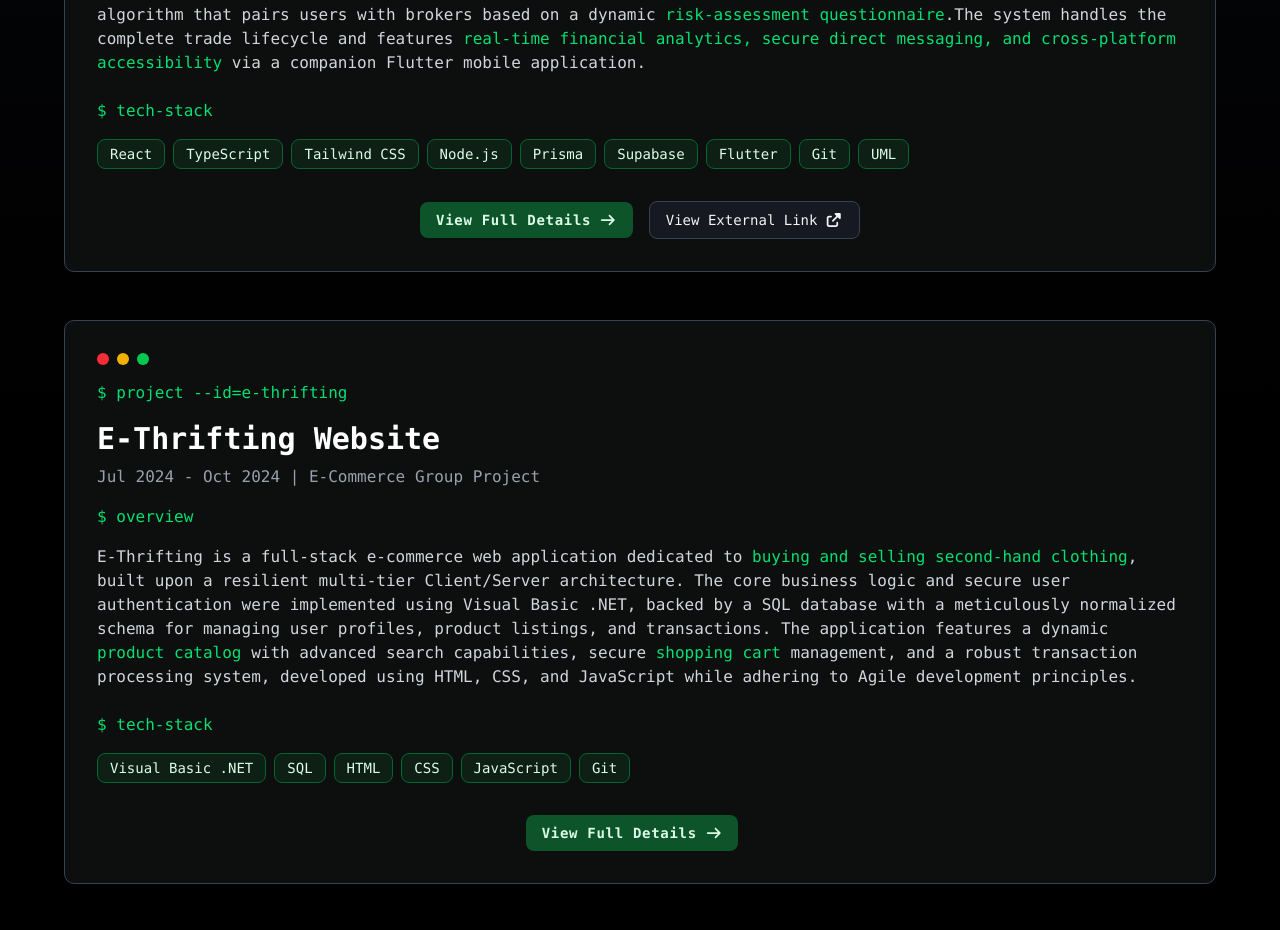
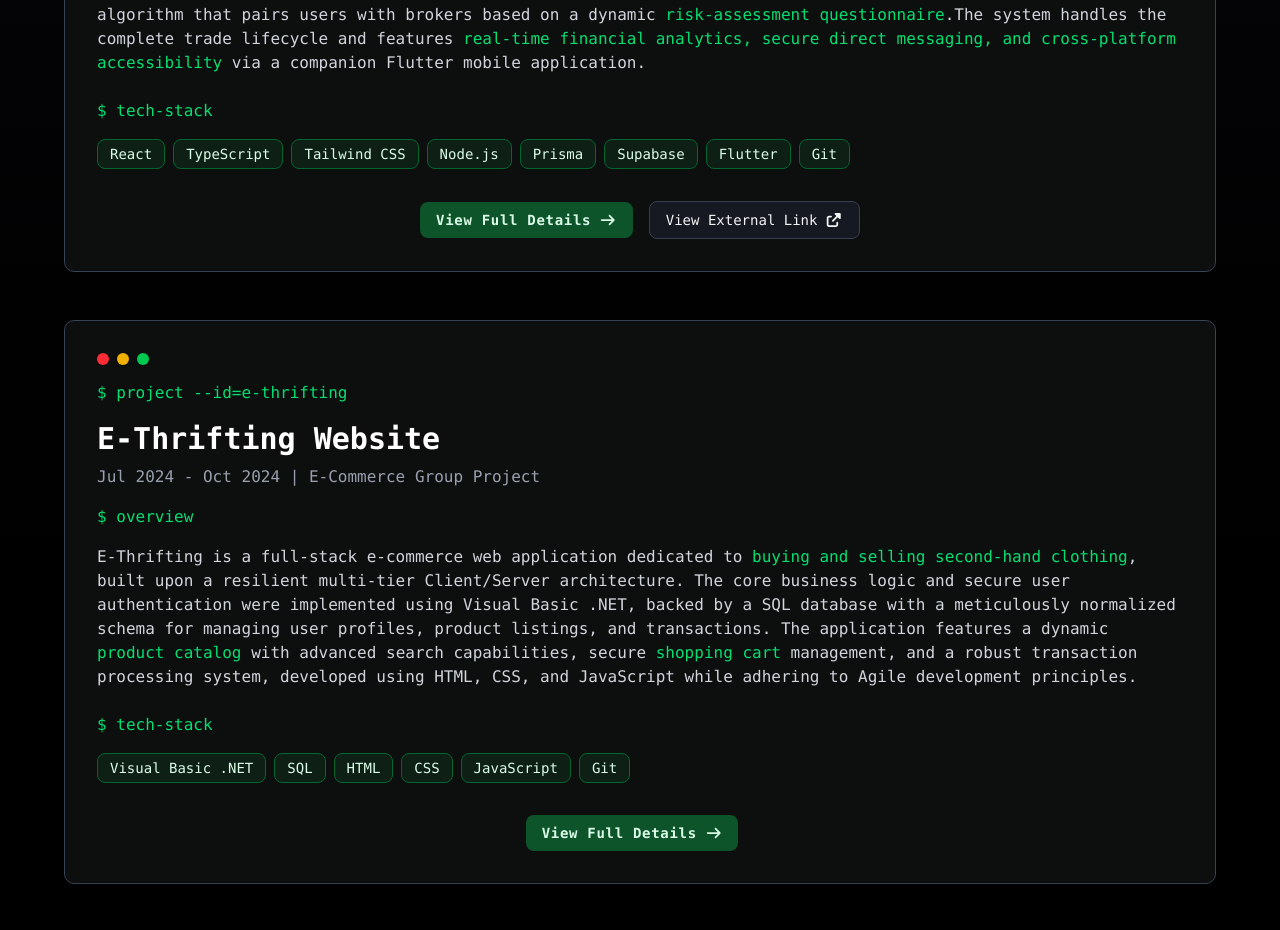
Before and after one commit to 4amogelangkotu/agkotu-portfolio, a React (Vite) app: page / in a window 1280 px wide. Shown: the part 2540-3470 px from the top of the page. Built offline with nearby package versions, Linux system fonts and the light colour scheme.

Commit message:
updated BT project description

```diff
--- a/src/data/projectsData.tsx
+++ b/src/data/projectsData.tsx
@@ -222,7 +222,7 @@ export const allProjects: ProjectData[] = [
       "Supabase",
       "Flutter",
       "Git",
-      "UML",
+      // "UML",
     ],
     sections: benchmarkTraderProjectSections,
     externalLink: "https://adam.uj.ac.za/projectsday/teamweb/Team32/index.html",
```
